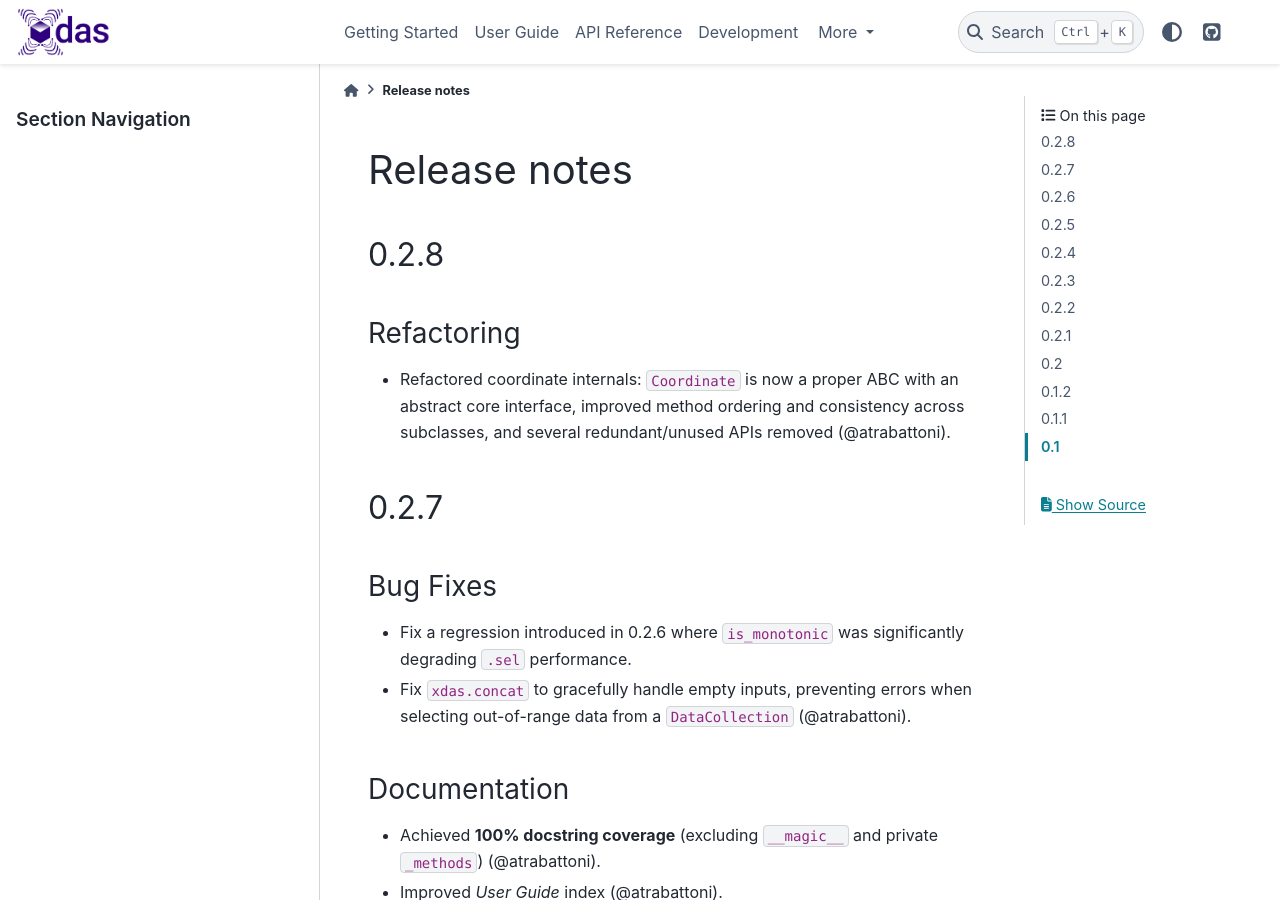
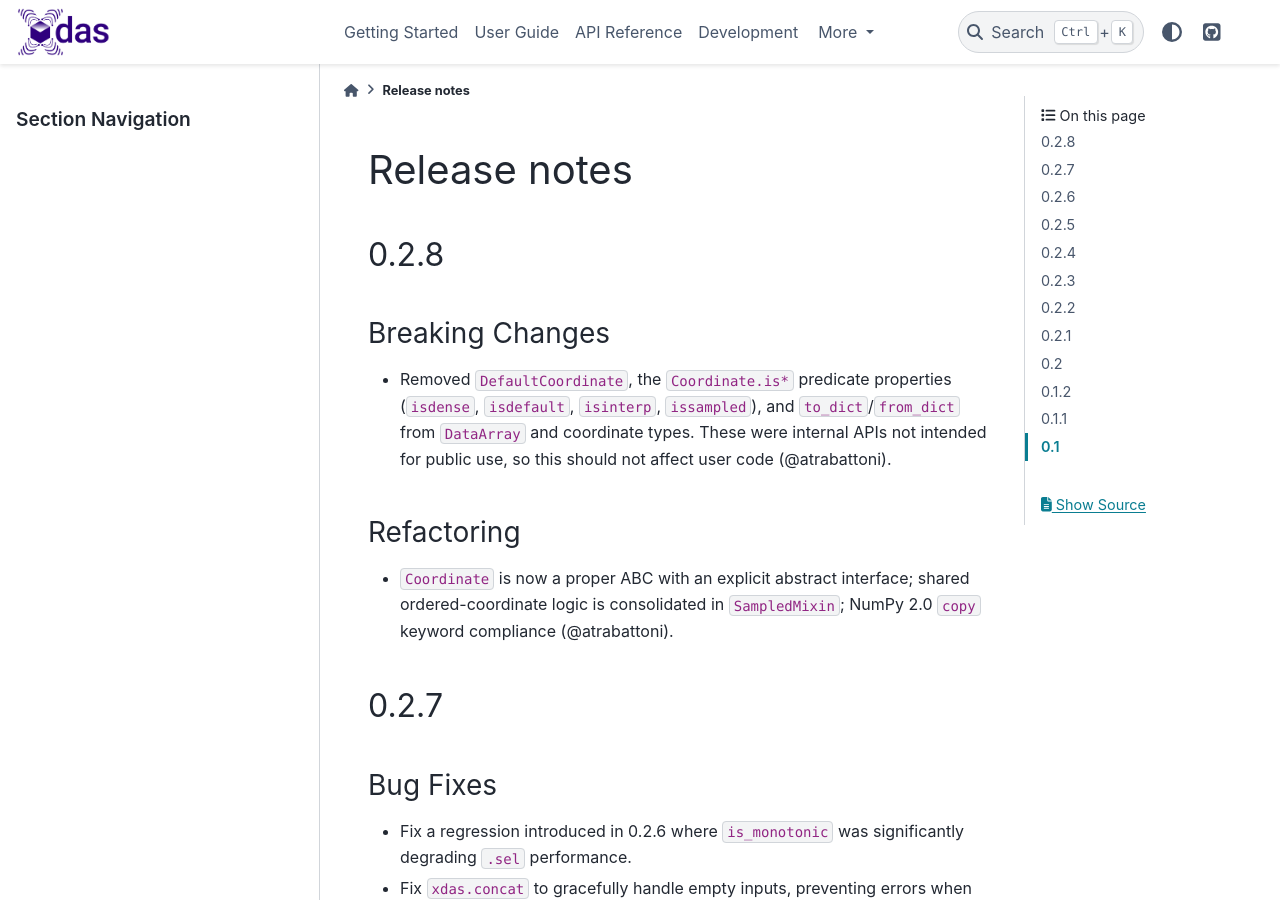
Before and after one commit to xdas-dev/xdas, a Sphinx documentation site: the page built from docs/release-notes.md, in a window 1280 px wide and 900 px high. Built offline with Sphinx 7.4.7 and the PyData theme 0.15.4, drawn with Linux system fonts in a browser that asks for light colours.

Commit message:
Expand 0.2.8 release notes with breaking changes and refactoring details

```diff
--- a/docs/release-notes.md
+++ b/docs/release-notes.md
@@ -2,8 +2,11 @@
 
 ## 0.2.8
 
+### Breaking Changes
+- Removed `DefaultCoordinate`, the `Coordinate.is*` predicate properties (`isdense`, `isdefault`, `isinterp`, `issampled`), and `to_dict`/`from_dict` from `DataArray` and coordinate types. These were internal APIs not intended for public use, so this should not affect user code (@atrabattoni).
+
 ### Refactoring
-- Refactored coordinate internals: `Coordinate` is now a proper ABC with an abstract core interface, improved method ordering and consistency across subclasses, and several redundant/unused APIs removed (@atrabattoni).
+- `Coordinate` is now a proper ABC with an explicit abstract interface; shared ordered-coordinate logic is consolidated in `SampledMixin`; NumPy 2.0 `copy` keyword compliance (@atrabattoni).
 
 ## 0.2.7
 
```
